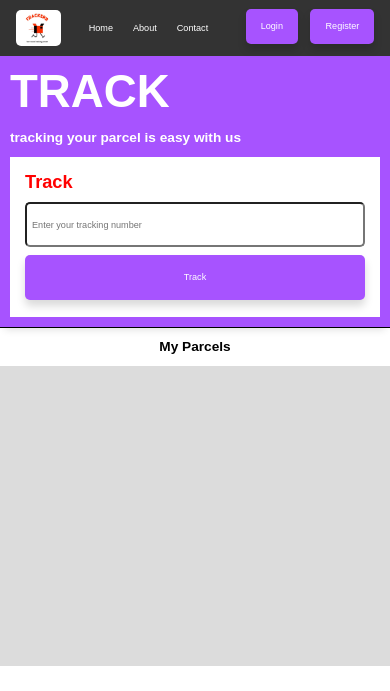
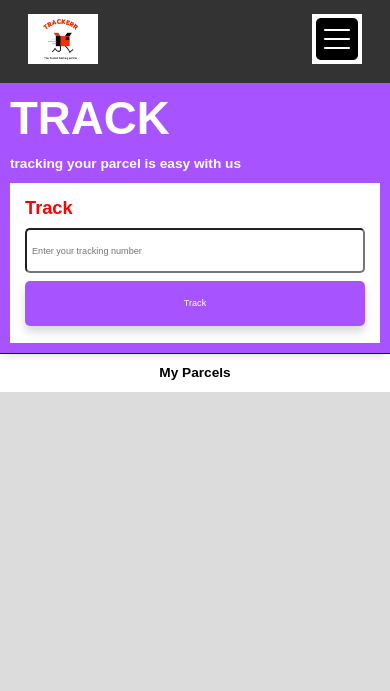
Before and after one commit to iamukn/Trackerr, a Django app: template template/pages/landingPage.html in a window 390 px wide. Shown: the top 691 px of the page. Run offline with Django 3.2, Linux system fonts and the light colour scheme; the template is opened without the code that fills it, so the values that code supplies are empty.

Commit message:
responsive navBar

```diff
--- a/static/styles/landingPage.css
+++ b/static/styles/landingPage.css
@@ -41,15 +41,6 @@ ul {
   list-style: none;
 }
 
-nav {
-  color: #fff;
-  padding: 10px 0;
-  margin-left: 4%;
-  margin-right: 4%;
-  display: flex;
-  justify-content: space-between;
-  align-items: center;
-}
 .div-container {
   background-color: #333;
 }
@@ -73,6 +64,7 @@ button {
   padding: 5px 15px;
   margin-left: 10px;
   cursor: pointer;
+  width: 90px;
 }
 button:hover {
   background-color: #b39eb5;
@@ -236,3 +228,81 @@ footer {
     width: 100%;
   }
 }
+
+.topnav {
+  overflow: hidden;
+  background-color: #333;
+}
+
+.topnav a {
+  float: left;
+  display: block;
+  color: #f2f2f2;
+  text-align: center;
+  padding: 14px 16px;
+  text-decoration: none;
+  font-size: 17px;
+}
+.btn {
+  float: right;
+}
+
+.topnav .link:hover {
+  background-color: #ddd;
+  color: black;
+}
+
+.topnav a.active {
+  color: white;
+}
+
+.topnav .icon {
+  display: none;
+}
+.nav-items {
+  display: flex;
+  justify-content: space-between;
+}
+.topnav {
+  margin-left: 3%;
+  margin-right: 3%;
+}
+
+@media screen and (max-width: 600px) {
+  .topnav a:not(:first-child) {
+    display: none;
+  }
+  .topnav a.icon {
+    float: right;
+    display: block;
+  }
+  .btn-container {
+    display: ;
+  }
+
+  .nav-items {
+    display: block;
+  }
+  a button {
+    width: 10rem;
+  }
+}
+
+@media screen and (max-width: 600px) {
+  .topnav.responsive {
+    position: relative;
+  }
+  .topnav.responsive .icon {
+    position: absolute;
+    right: 0;
+    top: 0;
+  }
+  .topnav.responsive a {
+    float: none;
+    display: block;
+    text-align: center;
+  }
+  .nav-items {
+    display: block;
+  }
+}
--- a/template/pages/landingPage.html
+++ b/template/pages/landingPage.html
@@ -29,29 +29,37 @@
     </style>
   </head>
   <body>
-    <div class="div-container">
-      <nav class="nav-bar">
-        <div class="logo">
-          <img
-            src="/Trackerr/static/login-02/assets/trackerr-logo.jpg"
-            alt="logo"
-            height="40px"
-            width="80px"
-            style="border-radius: 5px"
-            class="logo"
-          />
+    <nav>
+      <div class="div-container">
+        <div class="topnav" id="myTopnav">
+          <div class="nav-items">
+            <div>
+              <a href="#home" class="active"
+                ><img
+                  width="70px"
+                  height="50px"
+                  src="/Trackerr/static/login-02/assets/trackerr-logo.jpg"
+                  alt="Logo"
+              /></a>
+              <a href="#news" class="link">News</a>
+              <a href="#contact" class="link">Contact</a>
+              <a href="#about" class="link">About</a>
+              <a href=""><button>Login</button></a>
+              <a href=""><button>Register</button></a>
+            </div>
+
+            <a href="javascript:void(0);" class="icon" onclick="myFunction()">
+              <i class="fa fa-bars"
+                ><img
+                  src="/Trackerr/static/assets/icons8-hamburger-button-50 (1).png"
+                  alt="Menu"
+                  style="background-color: white"
+              /></i>
+            </a>
+          </div>
         </div>
-        <ul>
-          <li><a href="#">Home</a></li>
-          <li><a href="#">About</a></li>
-          <li><a href="#">Contact</a></li>
-        </ul>
-        <div>
-          <button class="login"><a href="./login.html">Login</a></button>
-          <button class="register">Register</button>
-        </div>
-      </nav>
-    </div>
+      </div>
+    </nav>
     <header>
       <div class="hearder-text">
         <h1>TRACK</h1>
@@ -91,7 +99,16 @@
     <script src="https://code.jquery.com/jquery-3.6.0.min.js"></script>
     <script src="/Trackerr/static/scripts/landingPage.js"></script>
     <script src="/Trackerr/static/scripts/dummy.js"></script>
-
+    <script>
+      function myFunction() {
+        var x = document.getElementById("myTopnav");
+        if (x.className === "topnav") {
+          x.className += " responsive";
+        } else {
+          x.className = "topnav";
+        }
+      }
+    </script>
     <script>
       document.getElementById("year").innerHTML = new Date().getFullYear();
     </script>
```
Also changed, not shown: static/assets/icons8-hamburger-button-50 (1).png (added).
